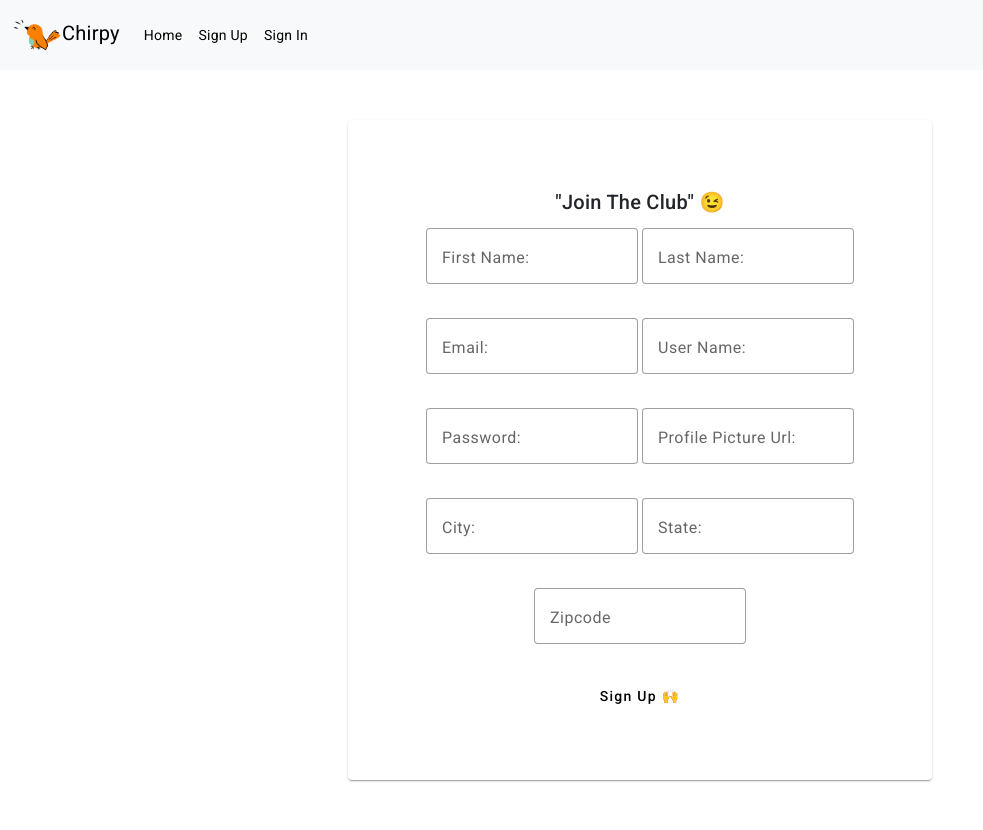
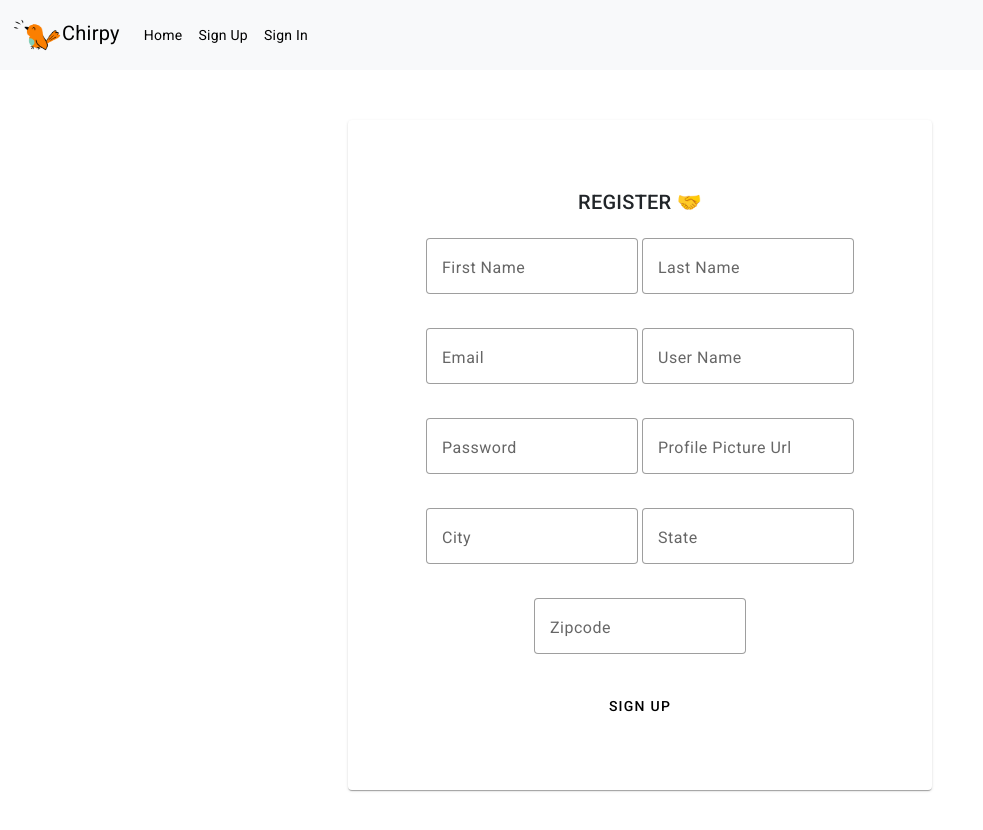
Before and after one commit to goodonone/frontend-final-project, an Angular app: page /signup in a window 1280 px wide. Shown: the top 830 px of the page, without its empty margins (0-983 px from the left). Built offline with nearby package versions, Linux system fonts and the light colour scheme.

Commit message:
Adding styling to Front Page

```diff
--- a/src/app/app.module.ts
+++ b/src/app/app.module.ts
@@ -17,6 +17,7 @@ import { MatFormFieldModule } from '@angular/material/form-field';
 import { MatButtonModule } from '@angular/material/button';
 import { MatInputModule } from '@angular/material/input';
 import { MatIconModule } from '@angular/material/icon';
+import {MatTooltipModule} from '@angular/material/tooltip';
 
 
 
@@ -42,6 +43,7 @@ import { MatIconModule } from '@angular/material/icon';
     MatButtonModule,
     MatInputModule,
     MatIconModule,
+    MatTooltipModule
 
   ],
   providers: [],
--- a/src/app/components/frontpage/frontpage.component.css
+++ b/src/app/components/frontpage/frontpage.component.css
@@ -0,0 +1,26 @@
+.heading{
+    display: flex;
+    justify-content: space-around;
+    margin-top: 10px;
+    zoom: 200%;
+}
+
+.post{
+    display: flex;
+    justify-content: space-around;
+    margin-top: 10px;
+}
+
+.example-button-row button,
+.example-button-row a {
+    margin-top: 5px;
+    margin-right: 8px;
+    margin:auto;
+    display: flex;
+    justify-content: space-around;
+}
+
+.textField{
+width:500px;
+height:100px;
+}
--- a/src/app/components/frontpage/frontpage.component.html
+++ b/src/app/components/frontpage/frontpage.component.html
@@ -1,19 +1,22 @@
-<h1>All Posts</h1>
+<div class="container-fluid heading">
+    <h1>Chirping Happens Here!</h1>
+</div>
+
 <!-- <a [routerLink]="['new']">Create New Post</a> -->
+<div class="container-fluid post">
+    <form (ngSubmit)="onSubmit()">
+    <h1>New Post</h1>
+    <textarea class="textField" matInput placeholder="Say what you need to say, here." [(ngModel)]="newPost.Chirp"></textarea>
 
-    <form (ngSubmit)="onSubmit()">
-    <h1>Post</h1>
-    <span>New Post</span>
-    <input [ngModelOptions]="{standalone: true}" placeholder="New Chirp" [(ngModel)]="newPost.Chirp"><br><br>
-    <button>
-        Chirp!
-    </button>
+    <div class="container-fluid example-button-row">
+        <button mat-button type="submit">Chirp!</button>
+      </div>
 </form>
+</div>
 
 
 <div *ngIf="postList">
     <div *ngFor="let post of postList">
-        <h2>{{post.Chirp}} - ${{post.ChirpDate}}</h2>
+        <h2>{{post.Chirp}} | ${{post.ChirpDate}}</h2>
         <hr>
-    </div>
 </div>
--- a/src/app/components/sign-in/sign-in.component.html
+++ b/src/app/components/sign-in/sign-in.component.html
@@ -22,7 +22,7 @@
           </mat-form-field>
         </p>
         <div class="example-button-row">
-          <button mat-button type="submit">Sign In</button>
+          <button mat-button type="submit">SIGN IN</button>
         </div>
       </mat-card-content>
     </mat-card>
--- a/src/app/components/sign-up/sign-up.component.css
+++ b/src/app/components/sign-up/sign-up.component.css
@@ -42,7 +42,7 @@
 }
 
 .formInput {
-    margin-top: 10px;
+    margin-top: 20px;
  }
 
  .inline{
--- a/src/app/components/sign-up/sign-up.component.html
+++ b/src/app/components/sign-up/sign-up.component.html
@@ -2,13 +2,13 @@
   <form (ngSubmit)="signUp()">
     <mat-card class="example-card">
       <mat-card-header>
-        <mat-card-title class="title">"Join The Club" 😉</mat-card-title>
+        <mat-card-title class="title">REGISTER 🤝</mat-card-title>
       </mat-card-header>
       <mat-card-content>
         <div class="container-fluid inline">
           <p>
             <mat-form-field class="formInput" appearance="outline">
-              <mat-label>First Name: </mat-label>
+              <mat-label>First Name </mat-label>
               <input matInput placeholder="Enter your first name" type="text" name="firstName" class="input"
                 appearance="outline" [(ngModel)]="newUser.firstName">
             </mat-form-field>
@@ -16,7 +16,7 @@
           &nbsp;
           <p>
             <mat-form-field class="formInput" appearance="outline">
-              <mat-label>Last Name: </mat-label>
+              <mat-label>Last Name </mat-label>
               <input matInput placeholder="Enter your last name" type="text" name="lastName" class="input"
                 appearance="outline" [(ngModel)]="newUser.lastName">
             </mat-form-field>
@@ -25,14 +25,14 @@
         <div class="container-fluid inline">
         <p>
           <mat-form-field appearance="outline">
-            <mat-label>Email: </mat-label>
+            <mat-label>Email </mat-label>
             <input matInput placeholder="Enter your email" type="text" name="email" class="input" appearance="outline"
               [(ngModel)]="newUser.Email">
           </mat-form-field>
         </p>
           <p>
             <mat-form-field appearance="outline">
-              <mat-label>User Name: </mat-label>
+              <mat-label>User Name </mat-label>
               <input matInput placeholder="Enter a username" type="text" name="userName" class="input"
                 appearance="outline" [(ngModel)]="newUser.userName">
             </mat-form-field>
@@ -41,15 +41,15 @@
         <div class="container-fluid inline">
           <p>
             <mat-form-field appearance="outline">
-              <mat-label>Password: </mat-label>
+              <mat-label>Password </mat-label>
               <input matInput placeholder="Enter a password" type="text" name="Password" class="input"
-                appearance="outline" [(ngModel)]="newUser.Password">
+                appearance="outline"  matTooltip="Please use 8 characters or more for your password.  Try a mix of letters, numbers, and symbols." [(ngModel)]="newUser.Password">
             </mat-form-field>
           </p>
           <p>
             <mat-form-field appearance="outline">
-              <mat-label>Profile Picture Url: </mat-label>
-              <input matInput placeholder="Enter Password" type="text" name="PhotoUrl" class="input"
+              <mat-label>Profile Picture Url </mat-label>
+              <input matInput placeholder="Photo Url" type="text" name="PhotoUrl" class="input"
                 appearance="outline" [(ngModel)]="newUser.photoUrl">
             </mat-form-field>
           </p>
@@ -57,14 +57,14 @@
           <div class="container-fluid inline">
           <p>
             <mat-form-field appearance="outline">
-              <mat-label>City: </mat-label>
+              <mat-label>City </mat-label>
               <input matInput placeholder="Link to your picture" type="text" name="City" class="input"
                 appearance="outline" [(ngModel)]="newUser.City">
             </mat-form-field>
           </p>
         <p>
           <mat-form-field appearance="outline">
-            <mat-label>State: </mat-label>
+            <mat-label>State </mat-label>
             <input matInput placeholder="Enter Password" type="text" name="State" class="input" appearance="outline"
               [(ngModel)]="newUser.State">
           </mat-form-field>
@@ -80,7 +80,7 @@
         </p>
       </div>
         <div class="container-fluid example-button-row">
-          <button mat-button type="submit">Sign Up 🙌</button>
+          <button mat-button type="submit">SIGN UP</button>
         </div>
       </mat-card-content>
     </mat-card>
```
